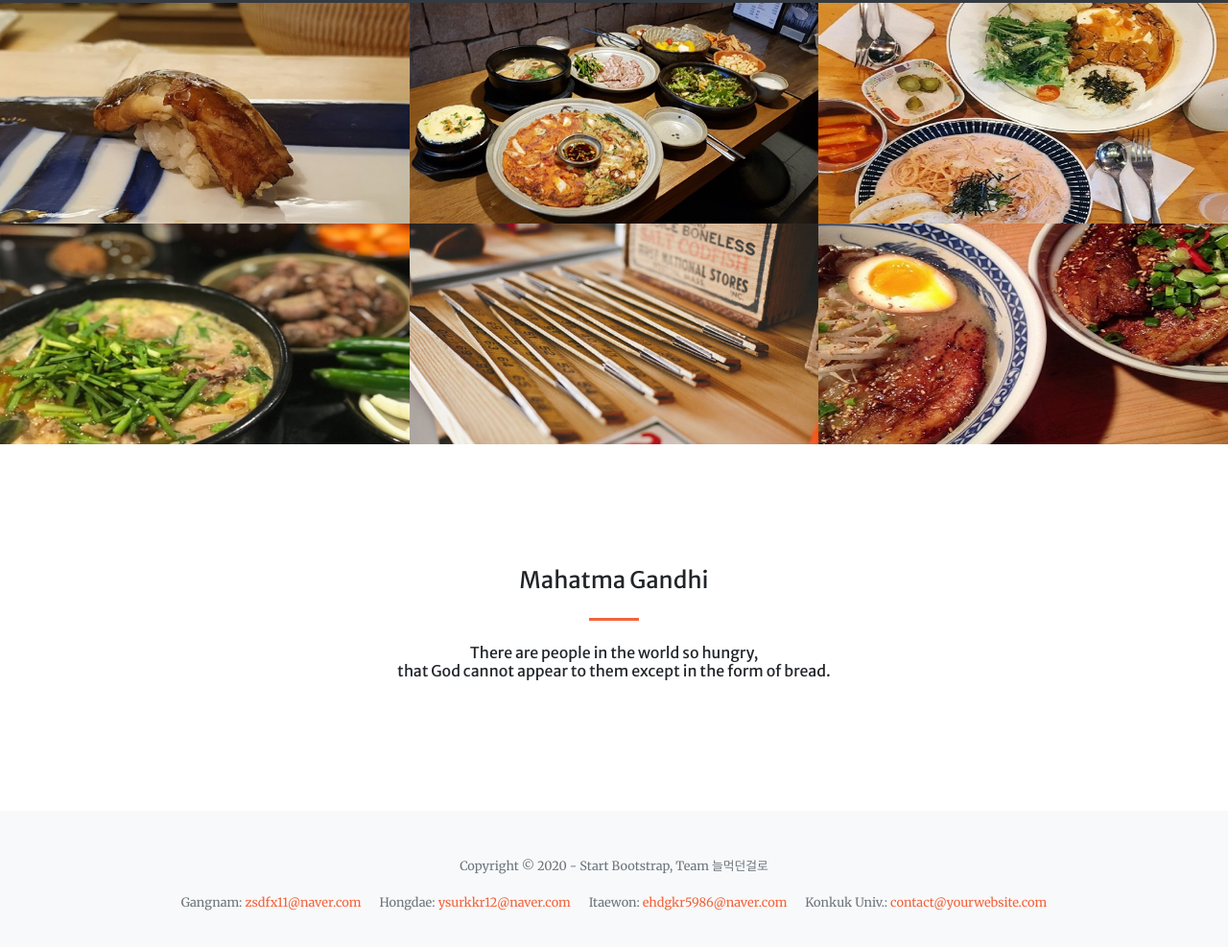
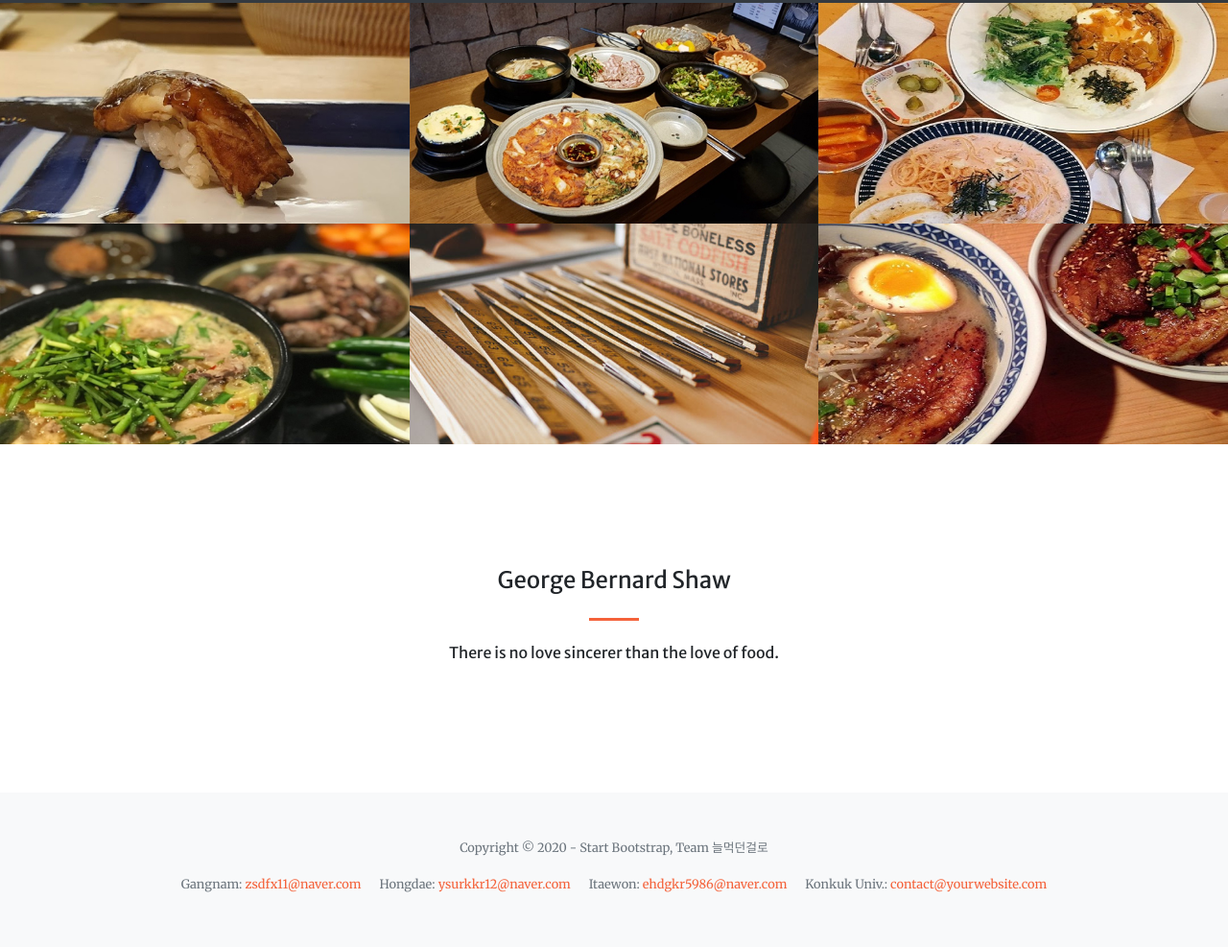
Before and after one commit to hanzyn09/eatToday, a plain HTML site: page index.html in a window 1280 px wide. Shown: the part 2495-3482 px from the top of the page at 96% size. Drawn offline with nearby package versions, Linux system fonts and the light colour scheme; files whose address does not match are found by name.

Commit message:
change sentence

```diff
--- a/index.html
+++ b/index.html
@@ -214,10 +214,9 @@
         <div class="container">
             <div class="row justify-content-center">
                 <div class="col-lg-8 text-center">
-                    <h4 class="text-center mt-0">Mahatma Gandhi</h4>
+                    <h4 class="text-center mt-0">George Bernard Shaw</h4>
                     <hr class="divider my-4" />
-                    <h6 class="text-center mt-0">There are people in the world so hungry,<br>
-                    that God cannot appear to them except in the form of bread.</h6>
+                    <h6 class="text-center mt-0">There is no love sincerer than the love of food.</h6>
                 </div>
             </div>
         </div>
```
